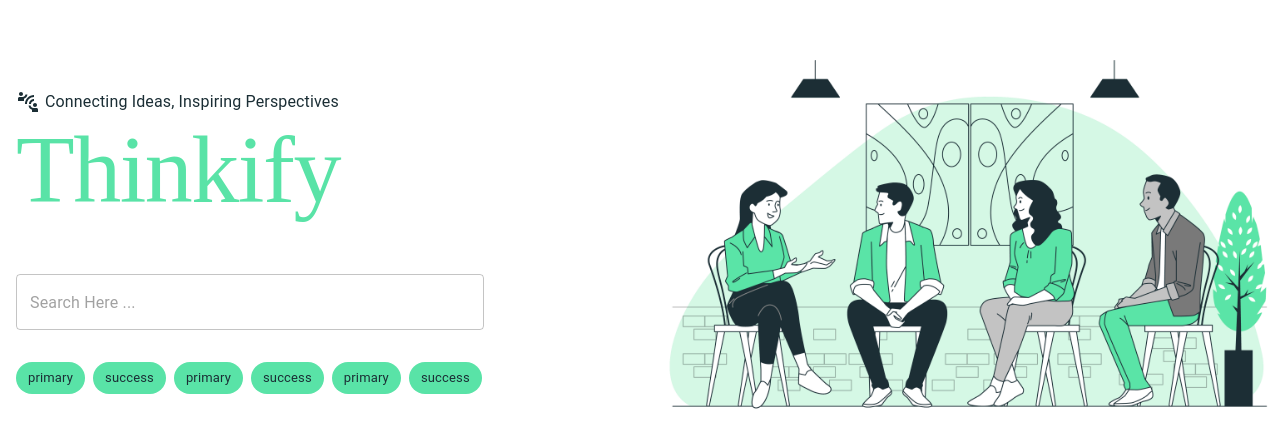
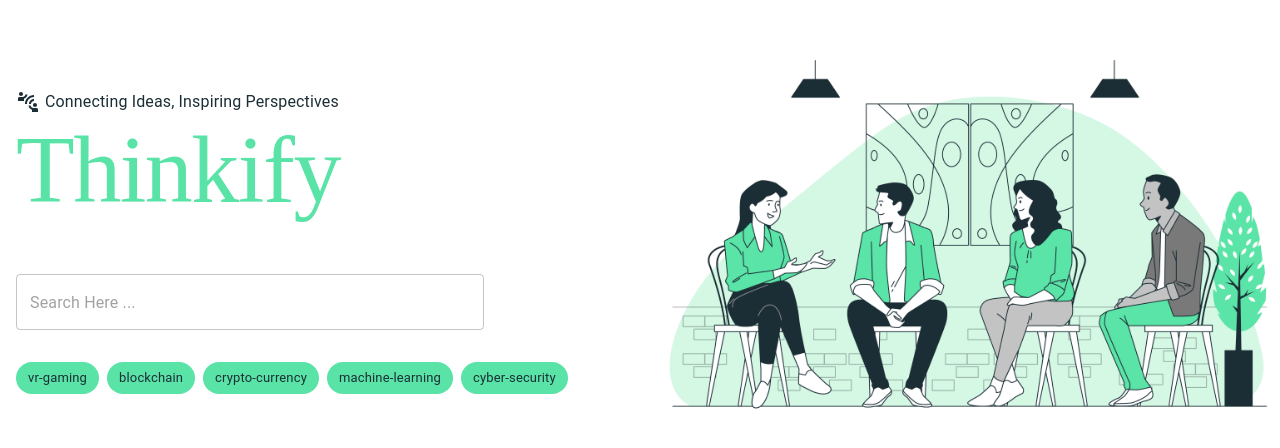
Before and after one commit to DaiHai027/thinkify, a React app in the folder client/: page / in a window 1280 px wide. Shown: the part 110-558 px from the top of the page. Built offline with nearby package versions, Linux system fonts and the light colour scheme; the HTML template or start-up script is replaced by a standard one; a web font is replaced by a local one.

Commit message:
chip label updated

```diff
--- a/client/components/home/Banner.jsx
+++ b/client/components/home/Banner.jsx
@@ -30,12 +30,11 @@ const Banner = () => {
                         </form>
                     </Box>
                     <Stack direction="row" spacing={1}>
-                        <Chip label="primary" sx={{ backgroundColor: "#59e3a7", color: "#1b2e35" }} />
-                        <Chip label="success" sx={{ backgroundColor: "#59e3a7", color: "#1b2e35" }} />
-                        <Chip label="primary" sx={{ backgroundColor: "#59e3a7", color: "#1b2e35" }} />
-                        <Chip label="success" sx={{ backgroundColor: "#59e3a7", color: "#1b2e35" }} />
-                        <Chip label="primary" sx={{ backgroundColor: "#59e3a7", color: "#1b2e35" }} />
-                        <Chip label="success" sx={{ backgroundColor: "#59e3a7", color: "#1b2e35" }} />
+                        <Chip label="vr-gaming" sx={{ backgroundColor: "#59e3a7", color: "#1b2e35" }} />
+                        <Chip label="blockchain" sx={{ backgroundColor: "#59e3a7", color: "#1b2e35" }} />
+                        <Chip label="crypto-currency" sx={{ backgroundColor: "#59e3a7", color: "#1b2e35" }} />
+                        <Chip label="machine-learning" sx={{ backgroundColor: "#59e3a7", color: "#1b2e35" }} />
+                        <Chip label="cyber-security" sx={{ backgroundColor: "#59e3a7", color: "#1b2e35" }} />
                     </Stack>
                 </Grid>
                 <Grid item xs={6}>
```
